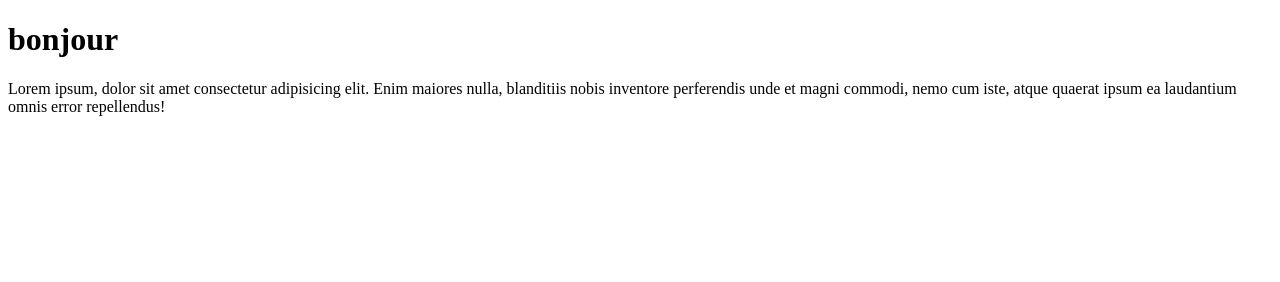
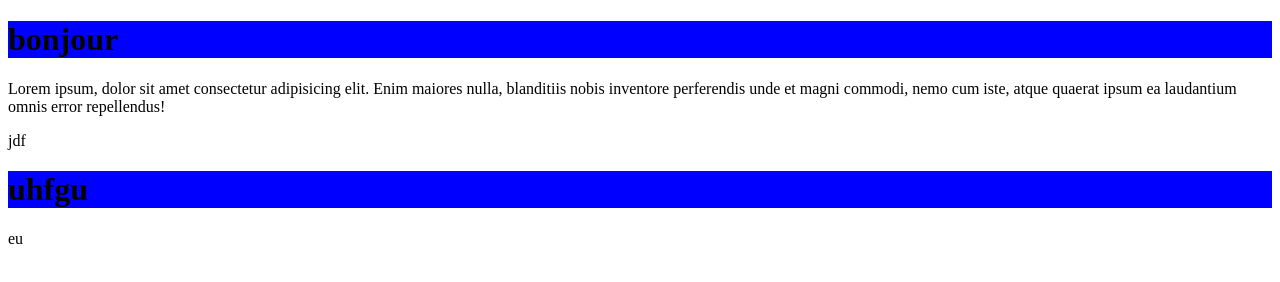
Before and after one commit to Mojammel2024/git-test, a plain HTML site: page index.html in a window 1280 px wide. Drawn offline with Linux system fonts and the light colour scheme.

Commit message:
seconde commit after styles

```diff
--- a/index.html
+++ b/index.html
@@ -3,10 +3,13 @@
 <head>
     <meta charset="UTF-8">
     <meta name="viewport" content="width=device-width, initial-scale=1.0">
+    <link rel="stylesheet" href="style.css">
     <title>Document</title>
 </head>
 <body>
     <h1>bonjour</h1>
     <p>Lorem ipsum, dolor sit amet consectetur adipisicing elit. Enim maiores nulla, blanditiis nobis inventore perferendis unde et magni commodi, nemo cum iste, atque quaerat ipsum ea laudantium omnis error repellendus!</p>
+<p>jdf <h1>uhfgu</h1>eu</p>
+
 </body>
 </html>
--- /dev/null
+++ b/style.css
@@ -0,0 +1,4 @@
+h1{
+    border: 50%;
+    background-color: blue;
+}
```
